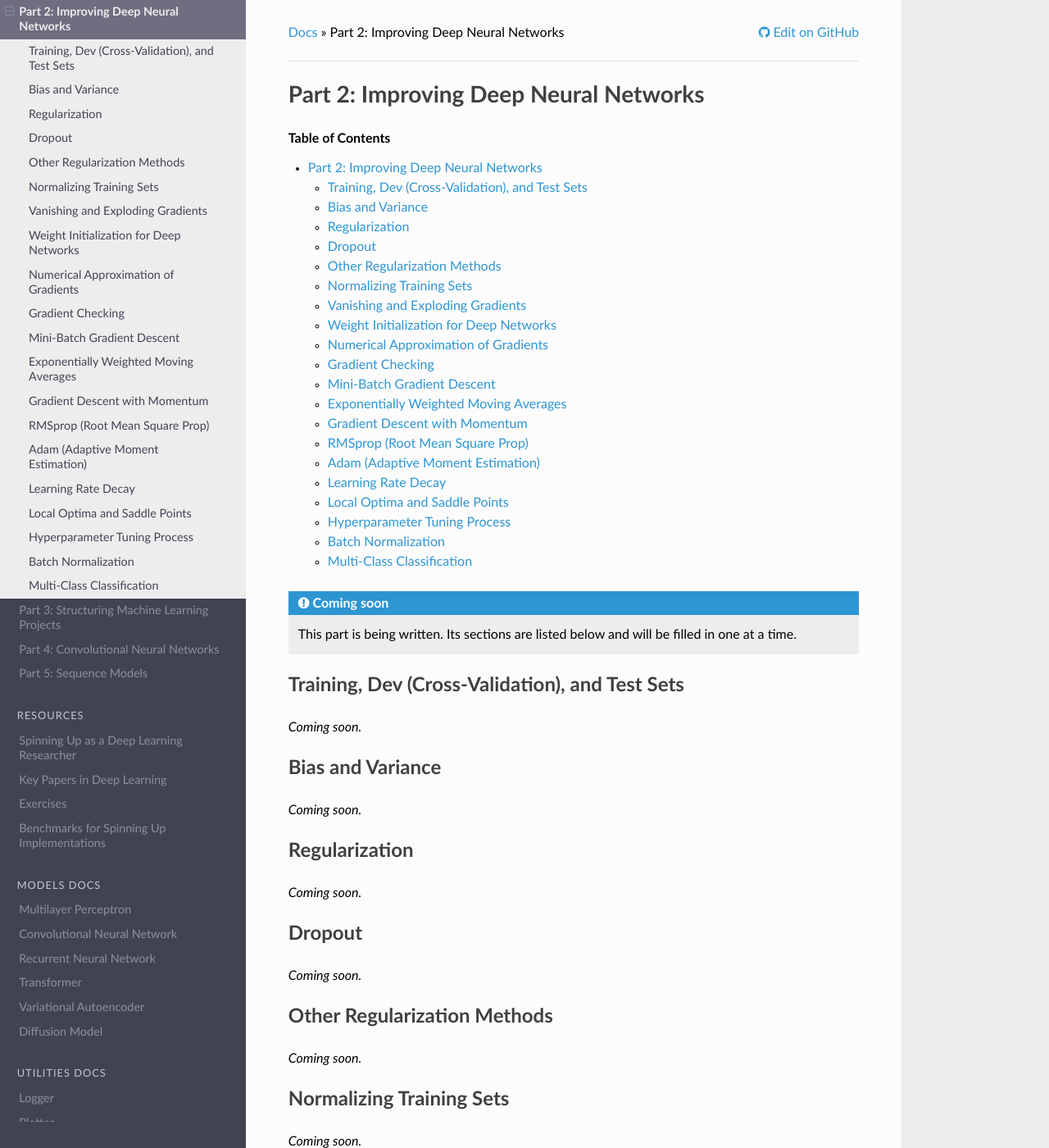
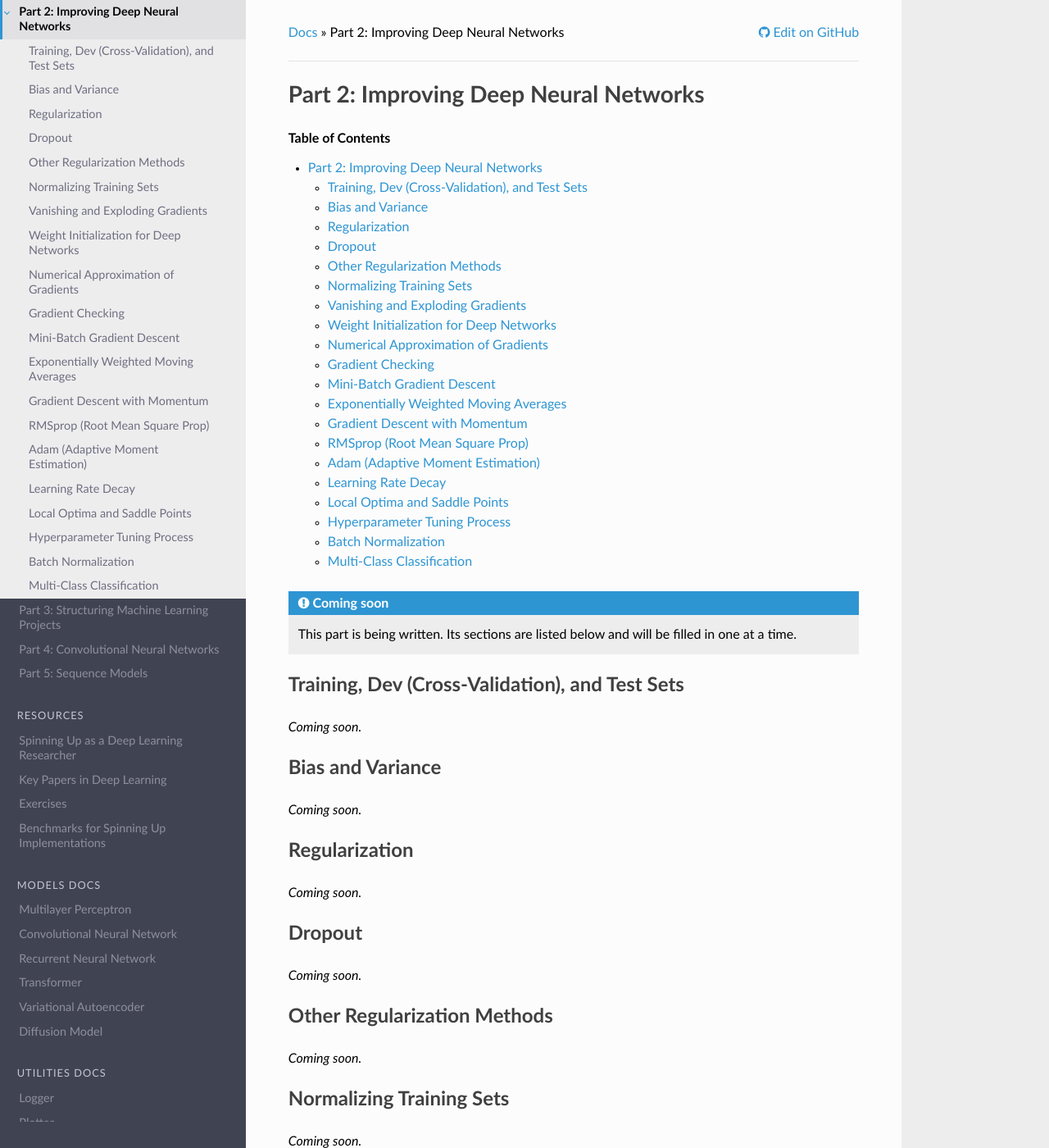
Before and after one commit to Moe-Zbeeb/spinningup-dl, a Sphinx documentation site: the page built from docs/intro/improving_networks.md, in a window 1280 px wide and 1400 px high. Shown: the whole window at 82% size. Built offline with Sphinx 7.4.7 and the Read the Docs theme 3.1.0, drawn with Linux system fonts in a browser that asks for light colours.

Commit message:
Refine sidebar hover, click and current-page states
Replace the solid grey hover block and the blue click flash with a soft
highlight and a blue edge marker, mark the current page in bold, and
swap the plus/minus boxes for chevrons.

Co-Authored-By: Claude Opus 5.5 <noreply@anthropic.com>

```diff
--- a/docs/_static/css/modify.css
+++ b/docs/_static/css/modify.css
@@ -100,15 +100,81 @@ a:visited {
   background-color: var(--color--warmgraylight) !important;
 }
 
-.wy-menu-vertical li.toctree-l2.current > a {
-  background-color: var(--color--coolgray1) !important;
+.wy-menu-vertical a {
+  transition: background-color 120ms ease, color 120ms ease, box-shadow 120ms ease;
 }
 
-.wy-menu-vertical a:hover,
+.wy-menu-vertical a:hover {
+  color: var(--color--white) !important;
+  background-color: rgba(255, 255, 255, 0.06) !important;
+  box-shadow: inset 3px 0 0 var(--color--mediumblue);
+}
+
+.wy-menu-vertical a:active {
+  color: var(--color--white) !important;
+  background-color: rgba(255, 255, 255, 0.11) !important;
+}
+
+.wy-menu-vertical a:focus-visible {
+  outline: 2px solid var(--color--mediumblue);
+  outline-offset: -2px;
+}
+
+.wy-menu-vertical li.toctree-l1.current > a {
+  color: var(--color--black) !important;
+  font-weight: 700;
+  background-color: transparent !important;
+  box-shadow: inset 3px 0 0 var(--color--mediumblue);
+}
+
+.wy-menu-vertical li.current li > a {
+  color: var(--color--coolgray3) !important;
+}
+
+.wy-menu-vertical li.current li.current > a {
+  color: var(--color--black) !important;
+  background-color: rgba(64, 68, 82, 0.08) !important;
+}
+
 .wy-menu-vertical li.current a:hover,
-.wy-menu-vertical li.toctree-l2.current > a:hover {
-  color: var(--color--warmgraylight) !important;
-  background-color: var(--color--coolgray3) !important;
+.wy-menu-vertical li.current li > a:hover,
+.wy-menu-vertical li.toctree-l1.current > a:hover {
+  color: var(--color--black) !important;
+  background-color: rgba(64, 68, 82, 0.07) !important;
+  box-shadow: inset 3px 0 0 var(--color--mediumblue);
+}
+
+.wy-menu-vertical li.current a:active {
+  background-color: rgba(64, 68, 82, 0.13) !important;
+}
+
+.wy-menu-vertical li button.toctree-expand:before {
+  content: "" !important;
+  display: inline-block;
+  width: 5px;
+  height: 5px;
+  margin-bottom: 2px;
+  border-right: 1.5px solid currentColor;
+  border-bottom: 1.5px solid currentColor;
+  transform: rotate(-45deg);
+  transition: transform 120ms ease;
+}
+
+.wy-menu-vertical li.current > a button.toctree-expand:before,
+.wy-menu-vertical li.on > a button.toctree-expand:before {
+  transform: rotate(45deg);
+}
+
+.wy-menu-vertical a:hover button.toctree-expand,
+.wy-menu-vertical li.current > a:hover button.toctree-expand {
+  color: var(--color--mediumblue) !important;
+}
+
+@media (prefers-reduced-motion: reduce) {
+  .wy-menu-vertical a,
+  .wy-menu-vertical li button.toctree-expand:before {
+    transition: none;
+  }
 }
 
 .wy-alert-title,
```
